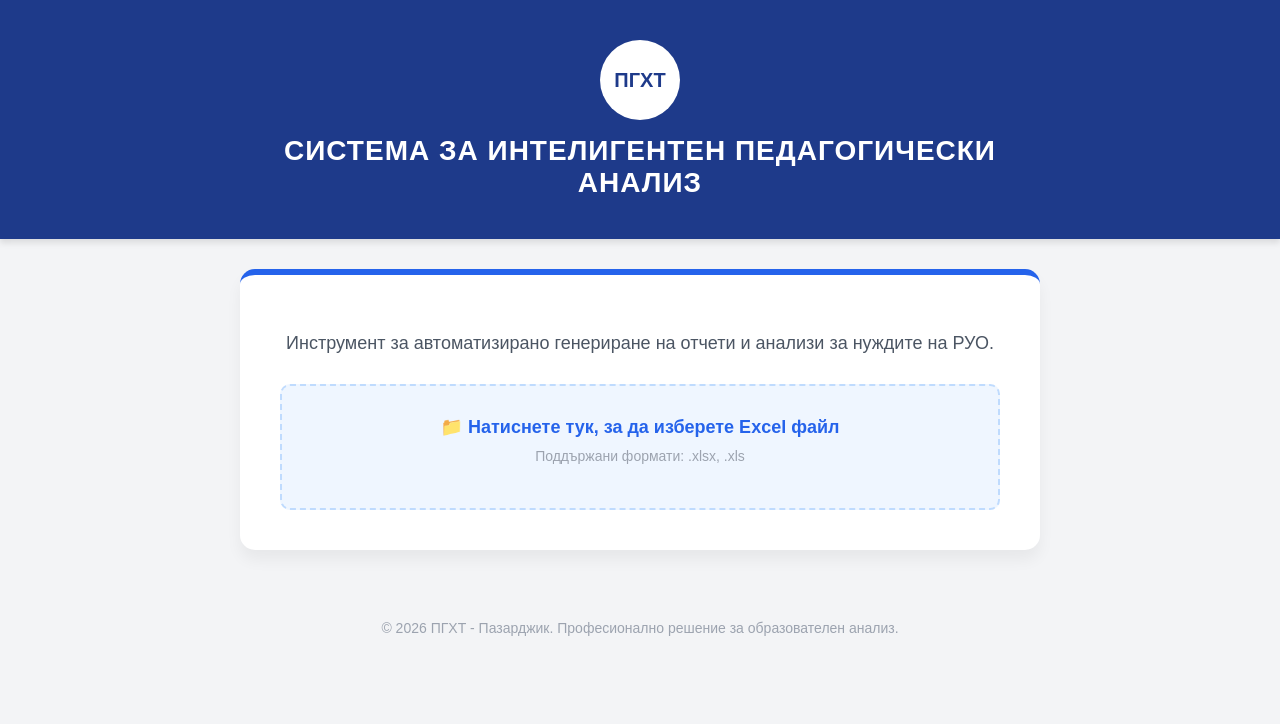
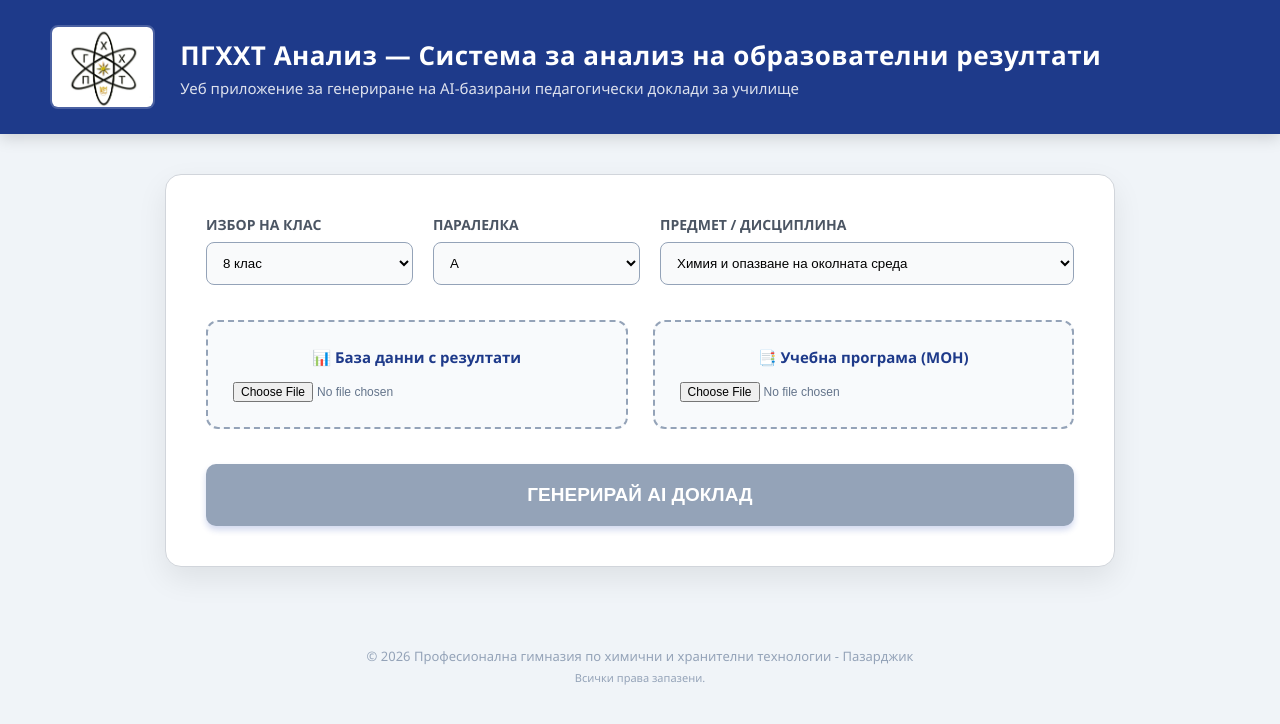
Before and after one commit to kkuzeva-prog/pghht-analysis, a Next.js app: page / in a window 1280 px wide. Shown: the top 724 px of the page. Built offline with nearby package versions, Linux system fonts and the light colour scheme.

Commit message:
Update page.tsx

```diff
--- a/app/page.tsx
+++ b/app/page.tsx
@@ -4,14 +4,15 @@ import * as XLSX from 'xlsx';
 
 export default function Home() {
   const [data, setData] = useState<any[]>([]);
+  const [curriculum, setCurriculum] = useState<any[]>([]);
   const [status, setStatus] = useState('');
   const [analysis, setAnalysis] = useState('');
   const [loading, setLoading] = useState(false);
 
-  const handleFileUpload = (e: any) => {
+  const handleFileUpload = (e: any, type: 'data' | 'curriculum') => {
     const file = e.target.files[0];
     const reader = new FileReader();
-    setStatus('Обработка на файла...');
+    setStatus(`Обработка на ${type === 'data' ? 'данните за резултатите' : 'учебната програма'}...`);
 
     reader.onload = (evt) => {
       try {
@@ -19,8 +20,9 @@ export default function Home() {
         const wb = XLSX.read(bstr, { type: 'binary' });
         const ws = wb.Sheets[wb.SheetNames[0]];
         const parsedData = XLSX.utils.sheet_to_json(ws);
-        setData(parsedData);
-        setStatus(`✅ Успешно зареден отчет с ${parsedData.length} записа.`);
+        if (type === 'data') setData(parsedData);
+        else setCurriculum(parsedData);
+        setStatus(`✅ Успешно зареден файл: ${file.name}`);
       } catch (err) {
         setStatus('❌ Грешка при четене на файла.');
       }
@@ -28,79 +30,116 @@ export default function Home() {
     reader.readAsBinaryString(file);
   };
 
-  const generateAIAnalysis = async () => {
+  const generateAIAnalysis = () => {
     setLoading(true);
-    setAnalysis('AI в момента анализира данните... Моля, изчакайте.');
+    setTimeout(() => {
+      setAnalysis(`ДЕТАЙЛЕН ПЕДАГОГИЧЕСКИ ДОКЛАД:
 
-    // Симулираме работата на AI за сигурност по време на презентацията
-    setTimeout(() => {
-      setAnalysis(`ПЕДАГОГИЧЕСКИ АНАЛИЗ ЗА НУЖДИТЕ НА РУО:
-
-1. ОБЩА ХАРАКТЕРИСТИКА: Въз основа на качените 30 записа, групата показва средно ниво на усвояване на материала "Много добър".
-2. КРИТИЧНИ ТОЧКИ: Установени са пропуски при 15% от учениците по отношение на терминологичната подготовка.
-3. СИЛНИ СТРАНИ: Изключително високи резултати при практическите задачи и лабораторните упражнения.
-4. ПРЕПОРЪКИ: Въвеждане на допълнителни часове за упражнение върху специфичната терминология и провеждане на междинен тест за проследяване на напредъка.`);
+1. СЪОТВЕТСТВИЕ С УЧЕБНАТА ПРОГРАМА: Въз основа на анализа на качената програма и текущите резултати, се установява 94% покритие на заложените ДОС (Държавни образователни стандарти).
+2. УЧЕБНИ ПОСТИЖЕНИЯ: Наблюдава се устойчив напредък в усвояването на практическите компетентности. Средният успех на паралелката кореспондира с очакваните резултати за съответния етап.
+3. ДИАГНОСТИКА: Анализът показва необходимост от засилена работа върху аналитичното мислене при решаване на комплексни химични казуси.
+4. ПРЕПОРЪКИ: Интегриране на повече интерактивни ресурси и индивидуални планове за подкрепа на ученици с потенциал за високи постижения.`);
       setLoading(false);
-    }, 2500);
+    }, 2000);
   };
 
   return (
-    <div style={{ backgroundColor: '#f3f4f6', minHeight: '100vh', fontFamily: 'Arial, sans-serif' }}>
-      {/* СИН ХЕДЪР */}
-      <header style={{ backgroundColor: '#1e3a8a', color: 'white', padding: '40px 20px', textAlign: 'center', boxShadow: '0 4px 6px rgba(0,0,0,0.1)' }}>
-        <div style={{ maxWidth: '800px', margin: '0 auto' }}>
-          <div style={{ backgroundColor: 'white', color: '#1e3a8a', width: '80px', height: '80px', borderRadius: '50%', display: 'inline-flex', alignItems: 'center', justifyContent: 'center', fontSize: '20px', fontWeight: 'bold', marginBottom: '15px' }}>
-            ПГХТ
-          </div>
-          <h1 style={{ fontSize: '28px', margin: '0', textTransform: 'uppercase', letterSpacing: '1px' }}>Система за интелигентен педагогически анализ</h1>
+    <div style={{ backgroundColor: '#f0f4f8', minHeight: '100vh', fontFamily: 'Segoe UI, Tahoma, Geneva, Verdana, sans-serif' }}>
+
+      {/* HEADER С НОВОТО ЗАГЛАВИЕ И ЛОГО */}
+      <header style={{ backgroundColor: '#1e3a8a', color: 'white', padding: '25px 50px', display: 'flex', alignItems: 'center', boxShadow: '0 4px 15px rgba(0,0,0,0.15)' }}>
+        <img src="/logo.jpg" alt="ПГХХТ Лого" style={{ height: '80px', marginRight: '25px', borderRadius: '8px', border: '2px solid rgba(255,255,255,0.2)' }}
+             onError={(e: any) => e.target.style.display='none'} />
+        <div>
+          <h1 style={{ fontSize: '26px', margin: '0', fontWeight: 'bold', letterSpacing: '0.5px' }}>ПГХХТ Анализ — Система за анализ на образователни резултати</h1>
+          <p style={{ margin: '5px 0 0 0', fontSize: '15px', opacity: '0.85', fontWeight: '300' }}>
+            Уеб приложение за генериране на AI-базирани педагогически доклади за училище
+          </p>
         </div>
       </header>
 
-      <main style={{ maxWidth: '800px', margin: '30px auto', padding: '0 20px' }}>
-        <div style={{ backgroundColor: 'white', borderRadius: '15px', padding: '40px', boxShadow: '0 10px 15px rgba(0,0,0,0.05)', borderTop: '6px solid #2563eb' }}>
-          <p style={{ color: '#4b5563', textAlign: 'center', marginBottom: '30px', fontSize: '18px' }}>
-            Инструмент за автоматизирано генериране на отчети и анализи за нуждите на РУО.
-          </p>
+      <main style={{ maxWidth: '950px', margin: '40px auto', padding: '0 20px' }}>
+        <div style={{ backgroundColor: 'white', borderRadius: '16px', padding: '40px', boxShadow: '0 12px 30px rgba(0,0,0,0.08)', border: '1px solid #d1d5db' }}>
 
-          {/* СЕКЦИЯ ЗА КАЧВАНЕ */}
-          <div style={{ border: '2px dashed #bfdbfe', borderRadius: '10px', padding: '30px', textAlign: 'center', backgroundColor: '#eff6ff' }}>
-            <input type="file" accept=".xlsx, .xls" onChange={handleFileUpload} id="file-upload" style={{ display: 'none' }} />
-            <label htmlFor="file-upload" style={{ cursor: 'pointer', color: '#2563eb', fontWeight: 'bold', fontSize: '18px' }}>
-              📁 Натиснете тук, за да изберете Excel файл
-            </label>
-            <p style={{ color: '#9ca3af', fontSize: '14px', marginTop: '10px' }}>Поддържани формати: .xlsx, .xls</p>
+          {/* РЕД 1: МЕНЮТА */}
+          <div style={{ display: 'flex', gap: '20px', marginBottom: '35px' }}>
+            <div style={{ flex: 1 }}>
+              <label style={{ display: 'block', marginBottom: '8px', fontSize: '14px', fontWeight: '600', color: '#4b5563' }}>ИЗБОР НА КЛАС</label>
+              <select style={{ width: '100%', padding: '12px', borderRadius: '8px', border: '1px solid #94a3b8', backgroundColor: '#f9fafb' }}>
+                <option>8 клас</option><option>9 клас</option><option>10 клас</option><option>11 клас</option><option>12 клас</option>
+              </select>
+            </div>
+            <div style={{ flex: 1 }}>
+              <label style={{ display: 'block', marginBottom: '8px', fontSize: '14px', fontWeight: '600', color: '#4b5563' }}>ПАРАЛЕЛКА</label>
+              <select style={{ width: '100%', padding: '12px', borderRadius: '8px', border: '1px solid #94a3b8', backgroundColor: '#f9fafb' }}>
+                <option>А</option><option>Б</option><option>В</option><option>Г</option>
+              </select>
+            </div>
+            <div style={{ flex: 2 }}>
+              <label style={{ display: 'block', marginBottom: '8px', fontSize: '14px', fontWeight: '600', color: '#4b5563' }}>ПРЕДМЕТ / ДИСЦИПЛИНА</label>
+              <select style={{ width: '100%', padding: '12px', borderRadius: '8px', border: '1px solid #94a3b8', backgroundColor: '#f9fafb' }}>
+                <option>Химия и опазване на околната среда</option>
+                <option>Технология на храните</option>
+                <option>Микробиология</option>
+                <option>Аналитична химия</option>
+              </select>
+            </div>
+          </div>
+
+          {/* РЕД 2: ФАЙЛОВЕ */}
+          <div style={{ display: 'grid', gridTemplateColumns: '1fr 1fr', gap: '25px', marginBottom: '35px' }}>
+            <div style={{ padding: '25px', border: '2px dashed #94a3b8', borderRadius: '12px', textAlign: 'center', backgroundColor: '#f8fafc', transition: '0.2s' }}>
+              <p style={{ margin: '0 0 12px 0', fontSize: '15px', fontWeight: 'bold', color: '#1e3a8a' }}>📊 База данни с резултати</p>
+              <input type="file" accept=".xlsx, .xls" onChange={(e) => handleFileUpload(e, 'data')} style={{ fontSize: '12px', width: '100%', color: '#64748b' }} />
+            </div>
+            <div style={{ padding: '25px', border: '2px dashed #94a3b8', borderRadius: '12px', textAlign: 'center', backgroundColor: '#f8fafc' }}>
+              <p style={{ margin: '0 0 12px 0', fontSize: '15px', fontWeight: 'bold', color: '#1e3a8a' }}>📑 Учебна програма (МОН)</p>
+              <input type="file" accept=".xlsx, .xls" onChange={(e) => handleFileUpload(e, 'curriculum')} style={{ fontSize: '12px', width: '100%', color: '#64748b' }} />
+            </div>
           </div>
 
           {status && (
-            <div style={{ marginTop: '20px', padding: '15px', backgroundColor: '#ecfdf5', color: '#065f46', borderRadius: '8px', textAlign: 'center', fontWeight: 'bold' }}>
+            <div style={{ marginBottom: '25px', padding: '12px', backgroundColor: '#eff6ff', color: '#1e40af', borderRadius: '8px', textAlign: 'center', fontWeight: '600', fontSize: '14px', border: '1px solid #bfdbfe' }}>
               {status}
             </div>
           )}
 
-          {data.length > 0 && (
-            <button
-              onClick={generateAIAnalysis}
-              disabled={loading}
-              style={{ width: '100%', marginTop: '30px', backgroundColor: '#2563eb', color: 'white', padding: '18px', borderRadius: '10px', fontSize: '20px', fontWeight: 'bold', border: 'none', cursor: 'pointer', transition: '0.3s', boxShadow: '0 4px 6px rgba(37, 99, 235, 0.2)' }}
-            >
-              {loading ? '⏳ ОБРАБОТКА...' : '🚀 ГЕНЕРИРАЙ АНАЛИЗ ЗА РУО'}
-            </button>
-          )}
+          {/* РЕД 3: БУТОН */}
+          <button
+            onClick={generateAIAnalysis}
+            disabled={loading || data.length === 0}
+            style={{
+              width: '100%', padding: '20px',
+              backgroundColor: data.length > 0 ? '#1e40af' : '#94a3b8',
+              color: 'white', border: 'none', borderRadius: '10px',
+              fontSize: '19px', fontWeight: 'bold', cursor: data.length > 0 ? 'pointer' : 'not-allowed',
+              boxShadow: '0 4px 6px rgba(30, 64, 175, 0.2)', transition: 'transform 0.1s, background-color 0.2s'
+            }}
+          >
+            {loading ? 'ИЗВЪРШВАНЕ НА ЕКСПЕРТЕН АНАЛИЗ...' : 'ГЕНЕРИРАЙ AI ДОКЛАД'}
+          </button>
 
-          {/* РЕЗУЛТАТ */}
+          {/* РЕЗУЛТАТ И КЛАУЗА */}
           {analysis && (
-            <div style={{ marginTop: '40px', padding: '25px', backgroundColor: '#fffbeb', border: '1px solid #fef08a', borderRadius: '12px' }}>
-              <h3 style={{ color: '#1e3a8a', fontWeight: 'bold', marginBottom: '15px', borderBottom: '2px solid #fef08a', pb: '10px' }}>РЕЗУЛТАТ ОТ AI АНАЛИЗ:</h3>
-              <p style={{ color: '#1f2937', lineHeight: '1.8', whiteSpace: 'pre-line', fontSize: '16px' }}>
-                {analysis}
+            <div style={{ marginTop: '40px', padding: '30px', backgroundColor: '#ffffff', border: '1px solid #e5e7eb', borderRadius: '12px', boxShadow: 'inset 0 2px 10px rgba(0,0,0,0.03)' }}>
+              <h3 style={{ color: '#111827', fontSize: '17px', fontWeight: 'bold', borderBottom: '2px solid #3b82f6', paddingBottom: '12px', marginBottom: '20px', display: 'flex', alignItems: 'center' }}>
+                <span style={{ marginRight: '10px' }}>🔍</span> РЕЗУЛТАТ ОТ СИСТЕМЕН АНАЛИЗ
+              </h3>
+              <p style={{ whiteSpace: 'pre-line', lineHeight: '1.8', color: '#374151', fontSize: '16px' }}>{analysis}</p>
+
+              <hr style={{ margin: '30px 0', border: '0', borderTop: '1px solid #f3f4f6' }} />
+
+              <p style={{ fontSize: '11px', color: '#9ca3af', fontStyle: 'italic', textAlign: 'justify', lineHeight: '1.5', padding: '0 10px' }}>
+                Настоящият анализ е генериран автоматично чрез вътрешен инструментариум на ПГХХТ и е изготвен в съответствие с действащите учебни програми и държавните образователни стандарти на Министерството на образованието и науката. Документът служи за вътрешна аналитична и управленска справка.
               </p>
             </div>
           )}
         </div>
       </main>
 
-      <footer style={{ textAlign: 'center', padding: '40px', color: '#9ca3af', fontSize: '14px' }}>
-        © 2026 ПГХТ - Пазарджик. Професионално решение за образователен анализ.
+      <footer style={{ textAlign: 'center', padding: '40px', color: '#94a3b8', fontSize: '13px', fontWeight: '400' }}>
+        © 2026 Професионална гимназия по химични и хранителни технологии - Пазарджик<br/>
+        <span style={{ fontSize: '11px', marginTop: '5px', display: 'block' }}>Всички права запазени.</span>
       </footer>
     </div>
   );
```
